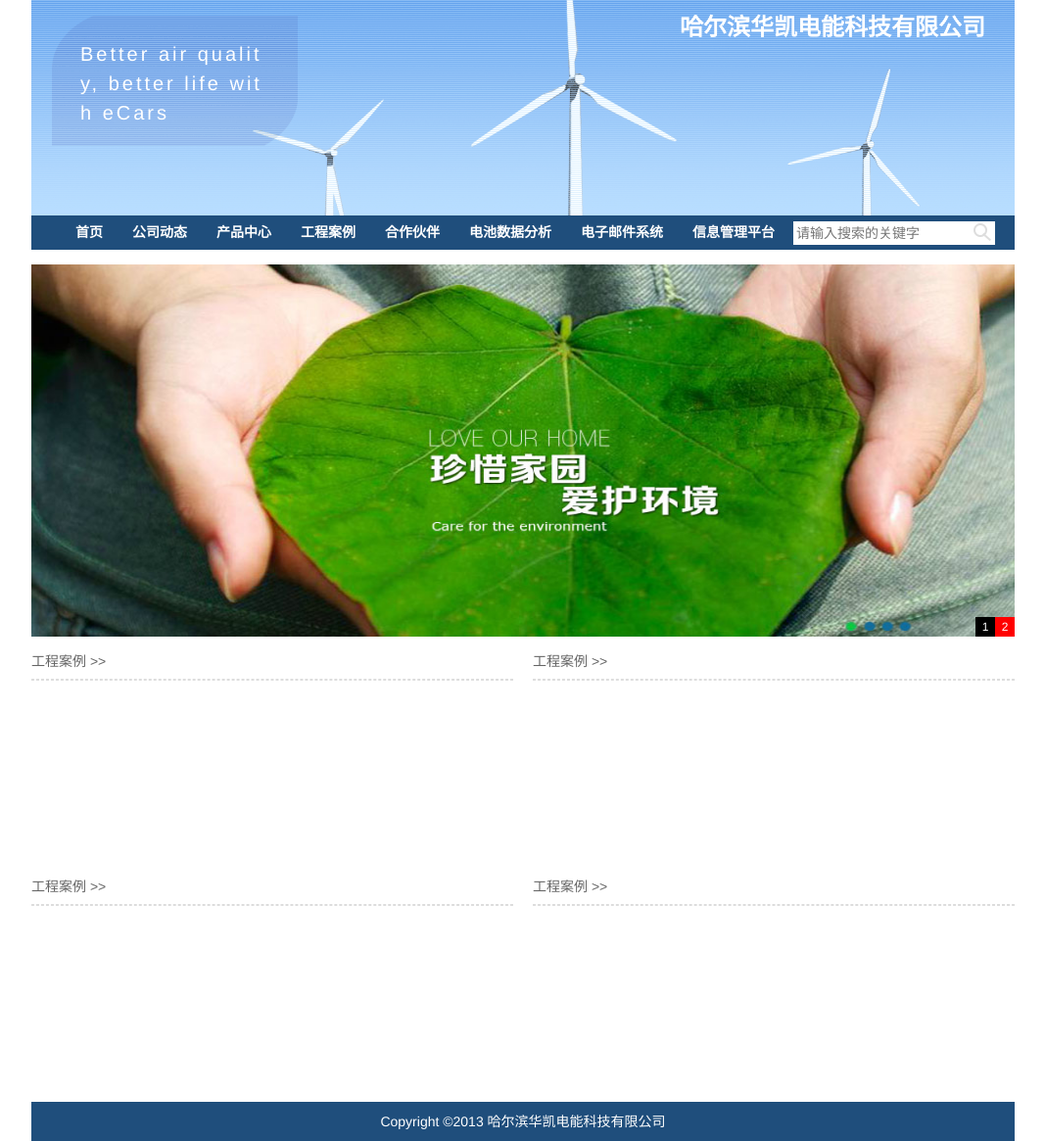
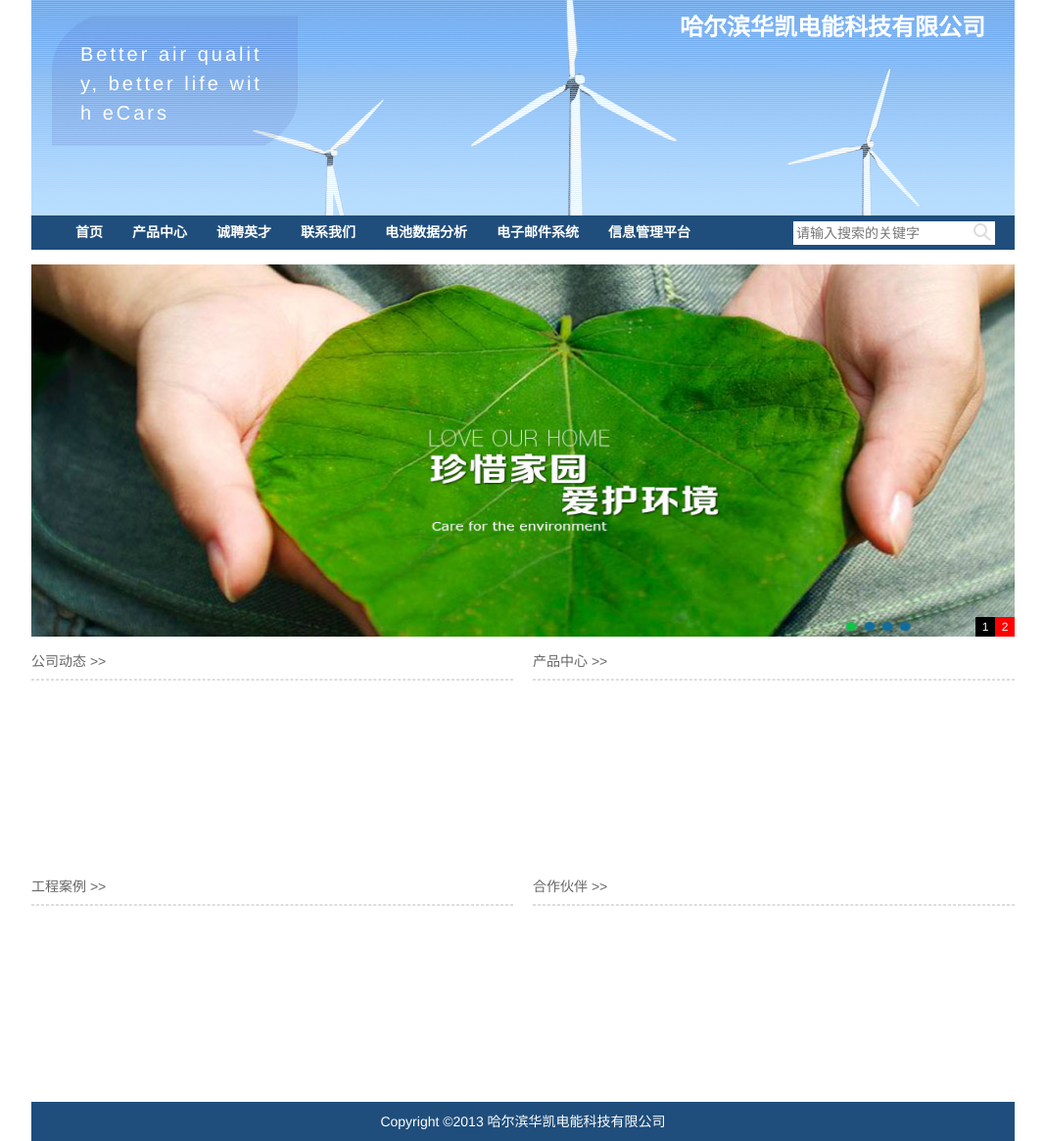
Before and after one commit to luofei2011/huakai, a CodeIgniter app: page /huakai/ in a window 1280 px wide. Shown: the whole page at 98% size, without its empty margins (106-1173 px from the left). Run offline with CodeIgniter, Linux system fonts and the light colour scheme.

Commit message:
修改了首页

```diff
--- a/application/views/common/header.php
+++ b/application/views/common/header.php
@@ -26,16 +26,13 @@
                     <a href="<?php echo base_url();?>">首页</a>
                   </li>
                   <li>
-                    <a href="">公司动态</a>
-                  </li>
-                  <li>
                     <a href="">产品中心</a>
                   </li>
                   <li>
-                    <a href="">工程案例</a>
+                    <a href="">诚聘英才</a>
                   </li>
                   <li>
-                    <a href="">合作伙伴</a>
+                    <a href="">联系我们</a>
                   </li>
                   <li>
                   <a href="<?php echo base_url('battery');?>">电池数据分析</a>
--- a/application/views/index.php
+++ b/application/views/index.php
@@ -41,13 +41,13 @@
 <div class="intro-container clearfix">
     <div class="i-left">
         <div class="intro-title">
-            <a href="#">工程案例 >></a>
+            <a href="#">公司动态 >></a>
             <hr/>
         </div>
     </div>
     <div class="i-right">
         <div class="intro-title">
-            <a href="#">工程案例 >></a>
+            <a href="#">产品中心 >></a>
             <hr/>
         </div>
     </div>
@@ -61,7 +61,7 @@
     </div>
     <div class="i-right">
         <div class="intro-title">
-            <a href="#">工程案例 >></a>
+            <a href="#">合作伙伴 >></a>
             <hr/>
         </div>
     </div>
```
